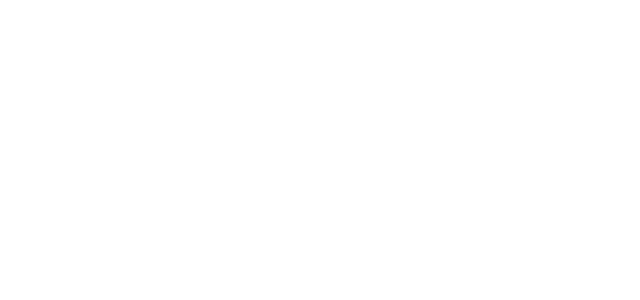
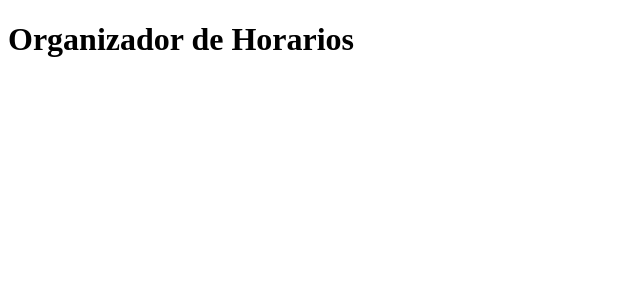
Before and after one commit to matulibe/organizador-horarios, a React (Create React App) app: page / in a window 1280 px wide. Shown: the top 300 px of the page, without its empty margins (0-640 px from the left). Built offline with nearby package versions, Linux system fonts and the light colour scheme.

Commit message:
Cambio README

```diff
--- a/src/App.js
+++ b/src/App.js
@@ -64,7 +64,7 @@ function App() {
 
   return (
     <DndContext collisionDetection={closestCenter} onDragEnd={e=>dragginOver(e)}>
-
+      <h1>Organizador de Horarios</h1>
     </DndContext>
   );
 }
```
Also changed, not shown: 1 other file (tests, documents, lock files or other folders).
